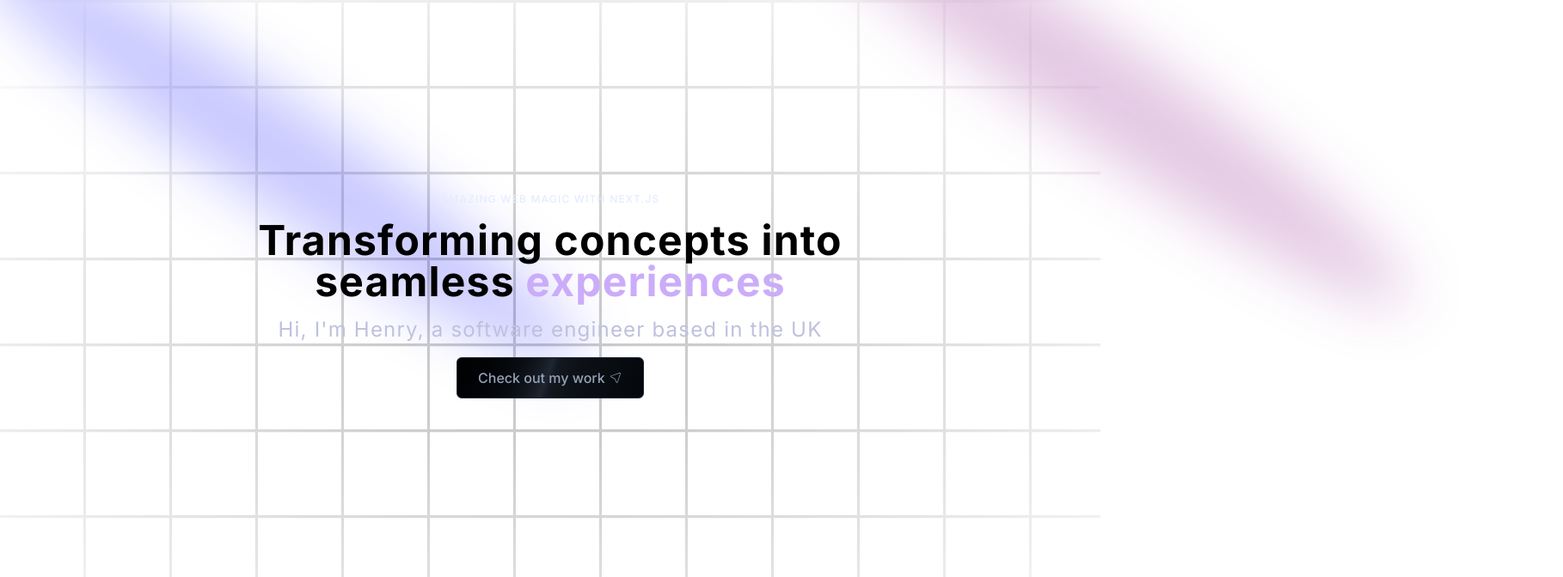
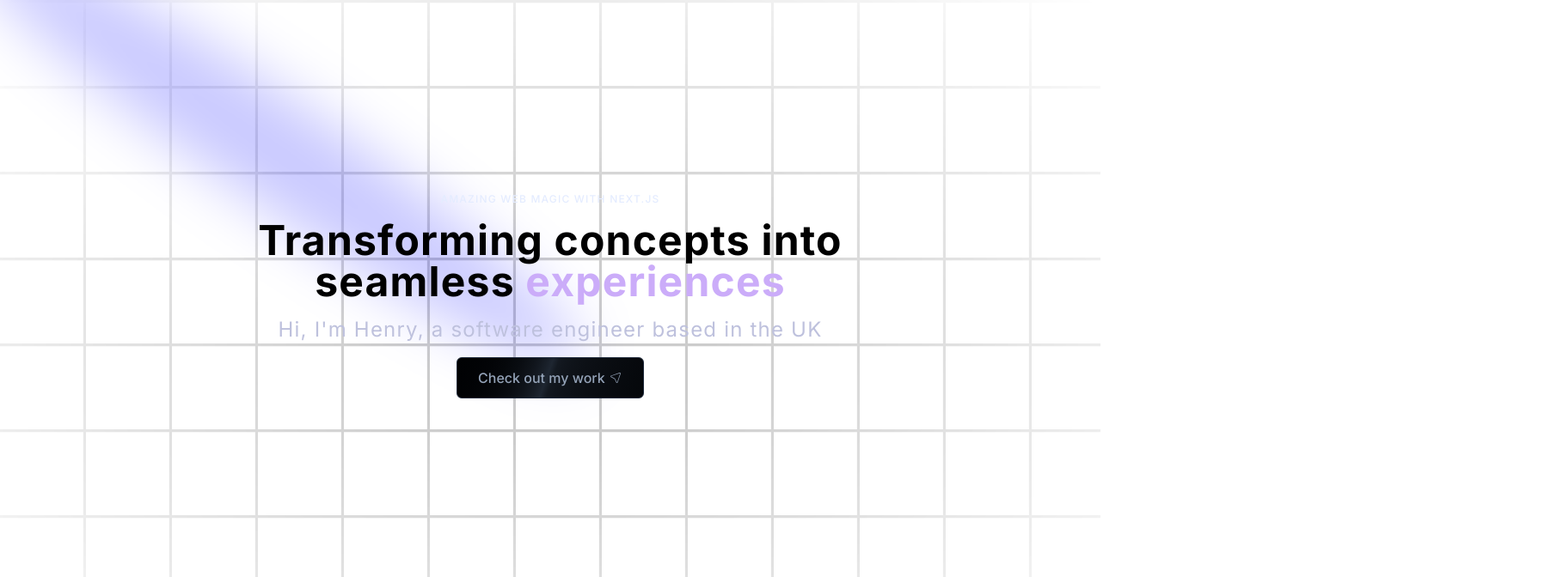
Before and after one commit to H3nry-T/Linear-, a Next.js app: page / in a window 1280 px wide. Shown: the top 672 px of the page at 86% size, 1818 px wide, since content can reach past the window. Built offline with nearby package versions, Linux system fonts and the light colour scheme.

Commit message:
took out left spotlight

```diff
--- a/src/components/Hero.tsx
+++ b/src/components/Hero.tsx
@@ -11,7 +11,7 @@ export default function Hero() {
     <section className="pb-20 pt-36">
       <div>
         <Spotlight fill="white" className="-top-40 -left-10 md:-left-32 md:-top-20 h-screen"/>
-        <Spotlight fill="purple" className="top-10 left-full h-[80vh] w-[50vw]"/>
+        {/* <Spotlight fill="purple" className="top-10 left-full h-[80vh] w-[50vw]"/> */}
         <Spotlight fill="blue" className="top-28 left-80 h-[80vh] w-[50vw]"/>
       </div>
       <GridBackground/>
```
